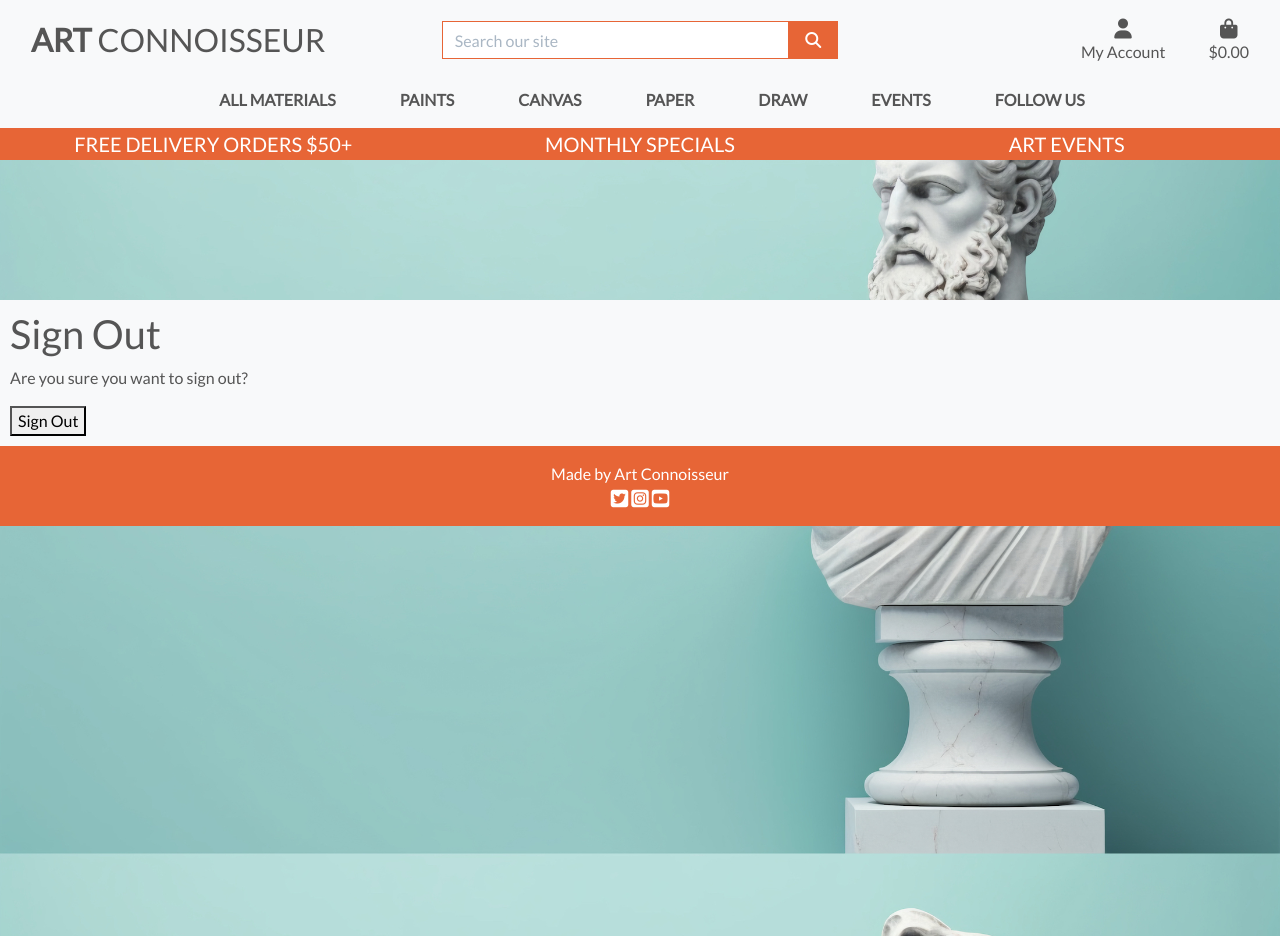
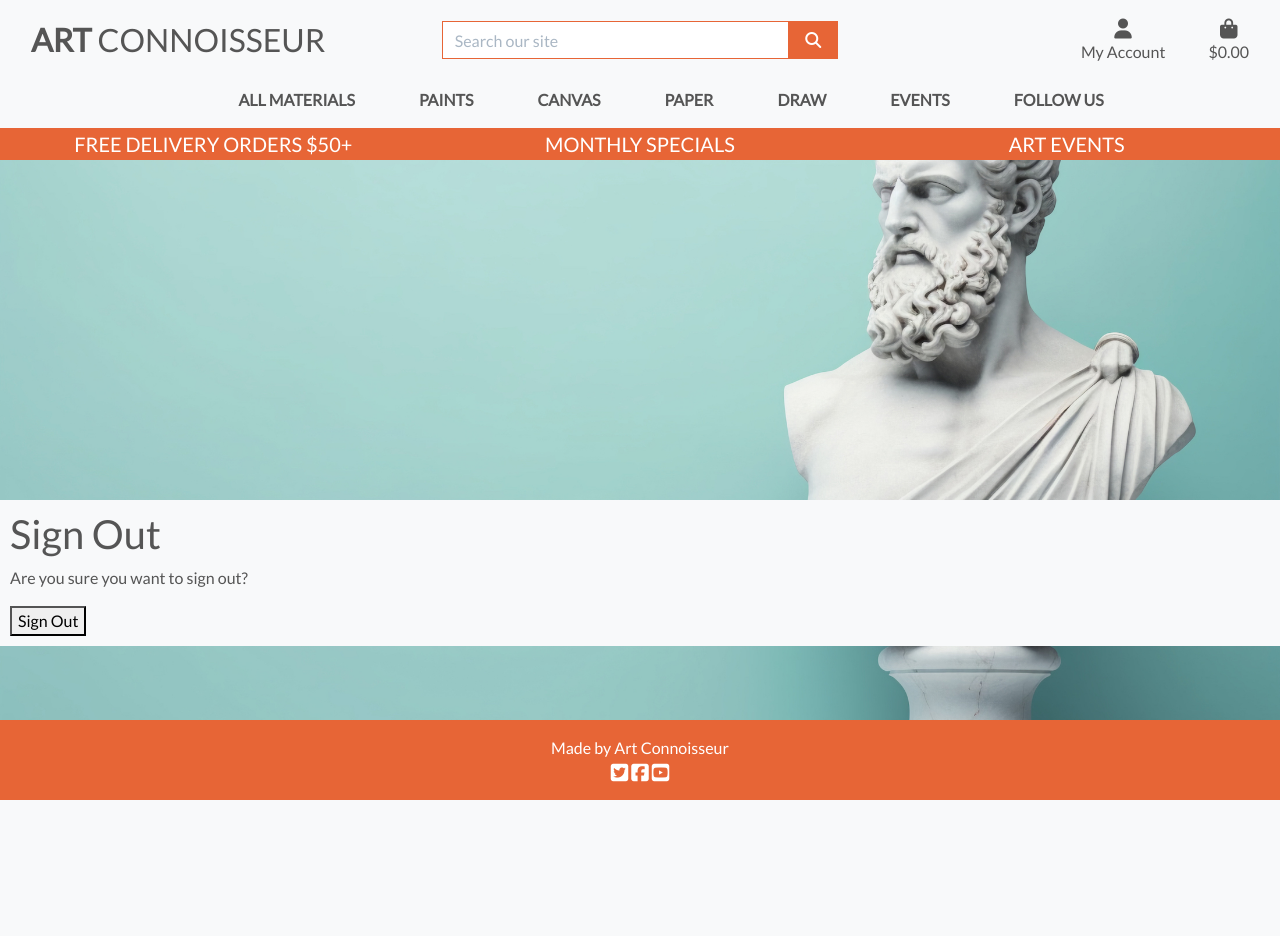
Before and after one commit to sven-cork/art-connoisseur, a Django app: page /accounts/logout/ in a window 1280 px wide. After the commit the page ends 800 px from the top, so only its background shows below. Run offline with Django 3.2, Linux system fonts and the light colour scheme; the visitor is signed in with stand-in values (Sample User, id 1); some libraries are stand-ins or nearby versions; some web fonts are replaced.

Commit message:
Adjust styling to footer

```diff
--- a/static/css/base.css
+++ b/static/css/base.css
@@ -6,14 +6,17 @@ body {
     background: url('/media/greek_statue_freepik_freepik.jpg') no-repeat right top fixed;
     background-size: cover;
     background-position: right top;
-    height: calc(100vh - 164px);
+    /* Remove height property for the body */
+    /* height: calc(100vh - 164px); */
     color: #555;
     font-family: 'Lato';
+    /* Add flex-grow property to fill remaining vertical space */
+    flex-grow: 1;
 }
 
 .sign-out-text {
     background-color:#f8f9fa;
-    margin-top: 300px;
+    margin-top: 500px;
     padding: 10px;
 
 }
@@ -206,11 +209,14 @@ input[name='q']::placeholder {
 }
 
 .footer {
-    display: flex;
-    justify-content: space-between;
-    align-items: center;
     background-color: #e76536;
     padding: 20px;
+    /* Fix the footer to the bottom */
+    position: sticky;
+    bottom: 0;
+    left: 0;
+    right: 0;
+    z-index: 2;
 }
 
 .footer a {
@@ -219,10 +225,15 @@ input[name='q']::placeholder {
 
 .footer-left {
     text-align: center;
+    display: flex;
+    flex-direction: column;
+    align-items: center;
 }
 
 .footer-right {
     text-align: center;
+    display: flex;
+    align-items: center;
 }
 
 .materials {
@@ -337,6 +348,7 @@ input[name='q']::placeholder {
 
       body {
         background: url('/media/small_screen_greek.jpg');
+        margin-top: 120px;
       }
   }
 
@@ -364,6 +376,13 @@ input[name='q']::placeholder {
 
     body {
         height: calc(100vh - 116px);
+        margin-top: 120px;
+    }
+
+    .sign-out-text {
+        background-color:#f8f9fa;
+        padding: 10px;
+
     }
 }
 
--- a/templates/allauth/account/logout.html
+++ b/templates/allauth/account/logout.html
@@ -1,13 +1,12 @@
 {% extends "account/base.html" %}
-
 {% load i18n %}
 
 {% block head_title %}{% trans "Sign Out" %}{% endblock %}
 
 {% block content %}
+<div class="sign-out-container">
     <div class="sign-out-text">
         <h1>{% trans "Sign Out" %}</h1>
-
         <p>{% trans 'Are you sure you want to sign out?' %}</p>
 
         <form method="post" action="{% url 'account_logout' %}">
@@ -18,5 +17,17 @@
             <button type="submit">{% trans 'Sign Out' %}</button>
         </form>
     </div>
+</div>
 
+<style>
+    body {
+        min-height: 100vh;
+        display: flex;
+        flex-direction: column;
+    }
+
+    .sign-out-container {
+        flex: 1;
+    }
+</style>
 {% endblock %}
--- a/templates/includes/footer.html
+++ b/templates/includes/footer.html
@@ -6,7 +6,7 @@
                     <p class="m-0 text-white">Made by Art Connoisseur</p>
                     <p class="m-0 text-white">
                         <a class="social-link" href="https://twitter.com/your_twitter" role="button" target="_blank" rel="noopener noreferrer nofollow" aria-label="twitter link"><i class="fab fa-lg fa-twitter-square ms-3"></i></a>
-                        <a class="social-link" href="https://instagram.com/your_instagram" role="button" target="_blank" rel="noopener noreferrer nofollow" aria-label="instagram link"><i class="fab fa-lg fa-instagram-square ms-3"></i></a>
+                        <a class="social-link" href="https://www.facebook.com/profile.php?id=61551945147496" role="button" target="_blank" rel="noopener noreferrer nofollow" aria-label="facebook link"><i class="fab fa-lg fa-facebook-square ms-3"></i></a>
                         <a class="social-link" href="https://youtube.com/your_youtube" role="button" target="_blank" rel="noopener noreferrer nofollow" aria-label="youtube link"><i class="fab fa-lg fa-youtube-square ms-3"></i></a>
                     </p>
                 </div>
--- a/templates/includes/header.html
+++ b/templates/includes/header.html
@@ -26,7 +26,7 @@
 
         <!-- User and shopping bag -->
         <div class="col-12 col-lg-4 my-auto py-1 py-lg-0">
-            <nav> <!-- Add a <nav> element here -->
+            <nav>
                 <ul class="list-inline list-unstyled text-center text-lg-right my-0">
                     <li class="list-inline-item dropdown">
                         <a class="text-black nav-link" href="#" data-toggle="dropdown" aria-haspopup="true" aria-expanded="false">
@@ -57,7 +57,7 @@
                         </a>
                     </li>
                 </ul>
-            </nav> <!-- Close the <nav> element here -->
+            </nav>
         </div>
     </div>
 
--- a/templates/includes/main-nav.html
+++ b/templates/includes/main-nav.html
@@ -52,12 +52,10 @@
         </li>
 
         <li class="nav-item dropdown">
-            <!-- <a class="logo-font font-weight-bold nav-link text-black" href="#" id="specials-link" aria-haspopup="true" aria-expanded="false"> -->
             <a class="logo-font font-weight-bold nav-link text-black mr-5" href="{% url 'events' %}">EVENTS</a>
 
         </li>
         <li class="nav-item dropdown">
-            <!-- <a class="logo-font font-weight-bold nav-link text-black" href="#" id="specials-link" aria-haspopup="true" aria-expanded="false"> -->
             <a class="logo-font font-weight-bold nav-link text-black" href="{% url 'follow_us' %}">FOLLOW US</a>
 
         </li>
--- a/templates/includes/mobile-top-header.html
+++ b/templates/includes/mobile-top-header.html
@@ -1,3 +1,4 @@
+    <ul>
         <li class="list-inline-item">
             <a class="text-black nav-link d-block d-lg-none" href="#" id="mobile-search" data-toggle="dropdown" aria-haspopup="true" aria-expanded="false">
                 <div class="text-center">
@@ -54,3 +55,4 @@
                 </div>
             </a>
         </li>
+    </ul>
```
Also changed, not shown: home/templates/home/index.html (+15 -5 lines). Lines whose indentation alone changed are shown as unchanged.
